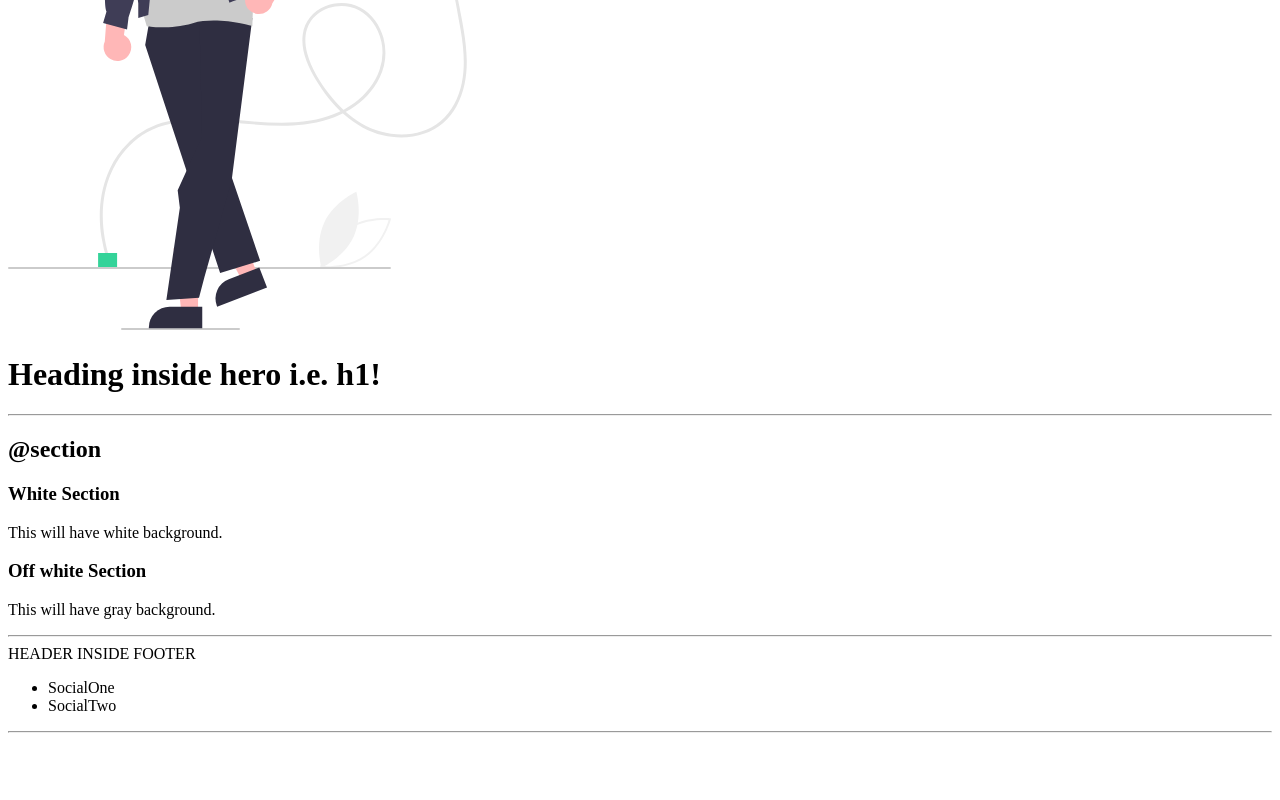
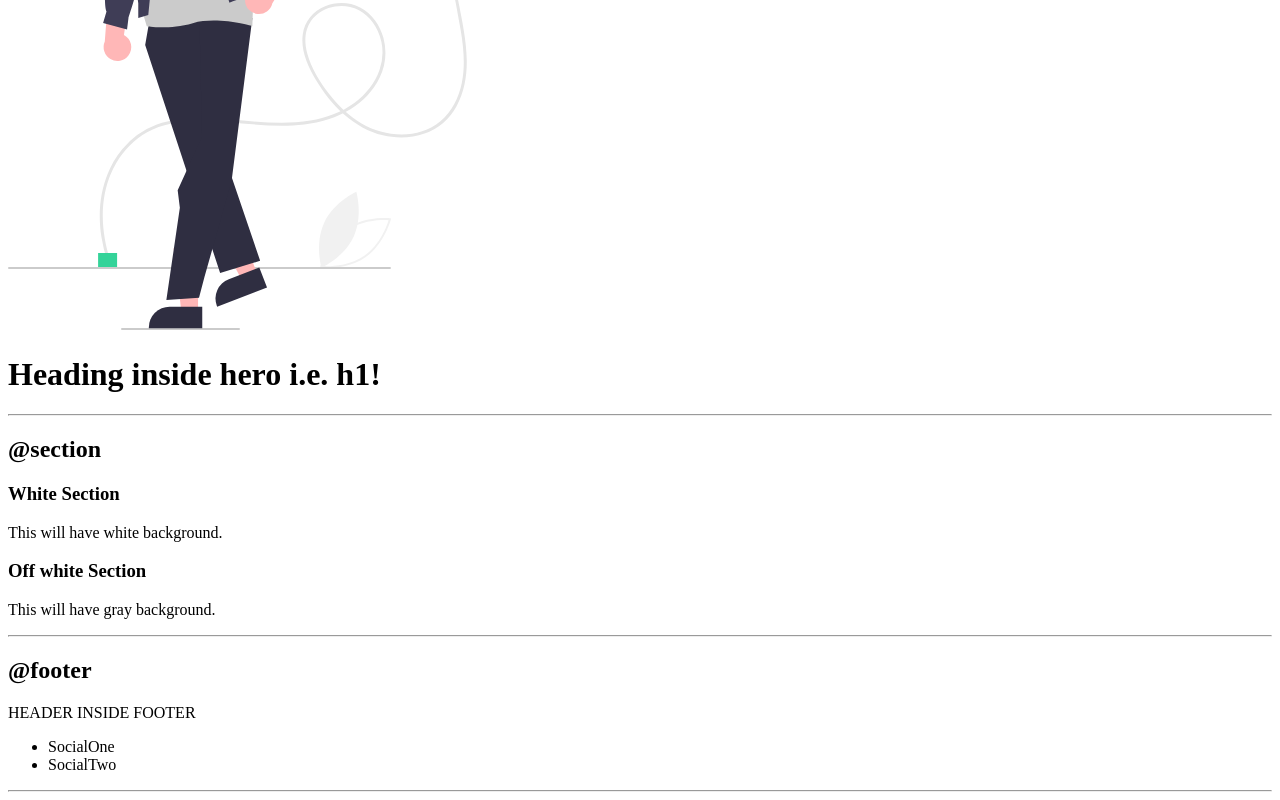
Before and after one commit to TusharSNagpal/Tushar-working-with-html-and-css, a plain HTML site: page index.html in a window 1280 px wide. Shown: the part 1605-2405 px from the top of the page. Before the commit the page ends 2346 px from the top, so only its background shows below. Drawn offline with Linux system fonts and the light colour scheme.

Commit message:
style added heading

```diff
--- a/index.html
+++ b/index.html
@@ -111,6 +111,8 @@
 
 <hr>
 
+<h2>@footer</h2>
+
 <footer>
     <div>HEADER INSIDE FOOTER</div>
     <ul>
```
